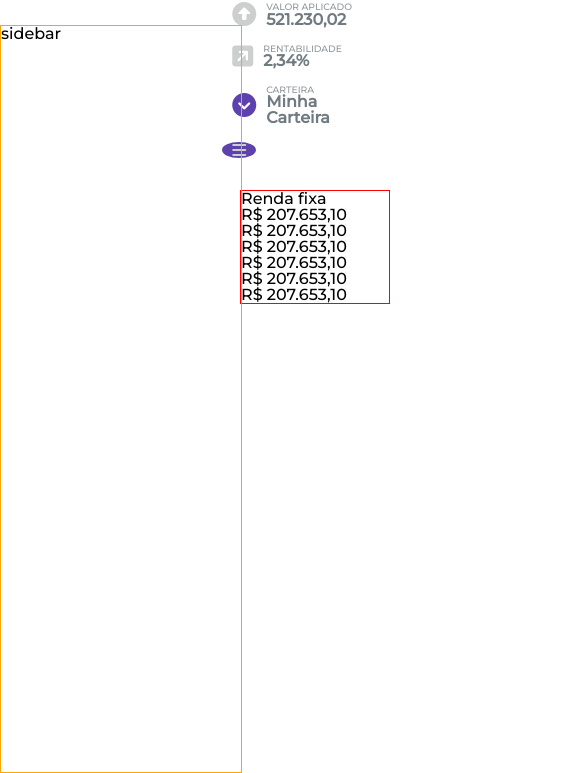
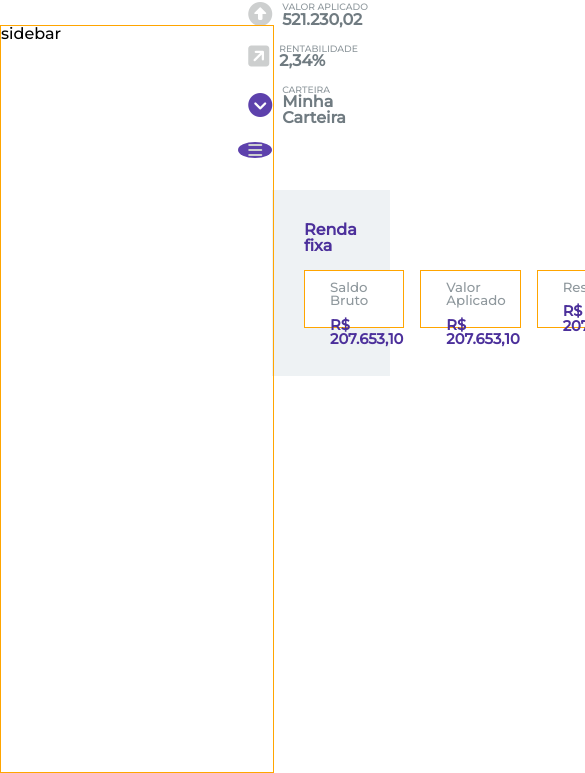
Before and after one commit to vsribeiro19/desafio-frontend-kinvo, a plain HTML site: page index.html in a window 390 px wide. Shown: the part 71-844 px from the top of the page, 585 px wide, since content can reach past the window. Drawn offline with Linux system fonts and the light colour scheme.

Commit message:
fix: Organizar header de renda fixa. Resta ajudar responsividade

```diff
--- a/index.html
+++ b/index.html
@@ -59,44 +59,44 @@
         <h2>sidebar</h2>
     </nav>
     <div class="main">
-        <header>
+        <header class="header">
             <div class="titulo_renda-fixa">
-                <h2>Renda fixa</h2>
+                <h1>Renda fixa</h1>
             </div>
             <div class="cards-valores__header">
                 <div class="cards">
                     <div class="titulo-cards">
-
+                        <span>Saldo Bruto</span>
                     </div>
                     <h2 class="preco-card">R$ 207.653,10</h2>
                 </div>
                 <div class="cards">
                     <div class="titulo-cards">
-
+                        <span>Valor Aplicado</span>
                     </div>
                     <h2 class="preco-card">R$ 207.653,10</h2>
                 </div>
                 <div class="cards">
                     <div class="titulo-cards">
-
+                        <span>Resultado</span>
                     </div>
                     <h2 class="preco-card">R$ 207.653,10</h2>
                 </div>
                 <div class="cards">
                     <div class="titulo-cards">
-
+                        <span>Rentabilidade</span>
                     </div>
                     <h2 class="preco-card">R$ 207.653,10</h2>
                 </div>
                 <div class="cards">
                     <div class="titulo-cards">
-
+                        <span>CDI</span>
                     </div>
                     <h2 class="preco-card">R$ 207.653,10</h2>
                 </div>
                 <div class="cards">
                     <div class="titulo-cards">
-
+                        <span>% Sobre CDI</span>
                     </div>
                     <h2 class="preco-card">R$ 207.653,10</h2>
                 </div>
@@ -107,9 +107,10 @@
 
             </div>
         </section>
-        <section class="section__rendas-fixas">
+        <section class="section__minhas-rendas-fixas">
 
-        </section>
+    </div>
+    </section>
     </div>
     <script src="https://kit.fontawesome.com/81d4235104.js" crossorigin="anonymous"></script>
     <script src="index.js" defer></script>
--- a/src/assets/styles/header.css
+++ b/src/assets/styles/header.css
@@ -11,7 +11,7 @@ body {
 .nav {
     display: flex;
     justify-content: space-between;
-    padding: 0 2rem;
+    padding: 0rem 6rem 0rem 3rem;
 }
 
 .transacoes-card {
@@ -33,7 +33,7 @@ body {
 
 ul .titulo__transacoes-item {
     font-size: 0.58rem;
-    color: #8F989D;
+    color: var(--font-silver-light);
     text-transform: uppercase;
 }
 
--- a/src/assets/styles/main-content.css
+++ b/src/assets/styles/main-content.css
@@ -1,5 +1,41 @@
 .main {
     width: auto;
-    margin-left: 15rem;
-    border: 1px solid red;
+    margin-left: 17rem;
+    background-color: #EEF2F4;
+    /* border: 1px solid red; */
 }
+
+.titulo_renda-fixa h1 {
+    color: #4C309B;
+    font-weight: 600;
+    padding: 0rem 2rem;
+}
+
+.cards-valores__header {
+    display: flex;
+    gap: 1rem;
+    flex-wrap: nowrap;
+    padding: 1rem 2rem;
+}
+
+.cards {
+    /* display: flex; */
+    width: 11rem;
+    height: 3.5rem;
+    background-color: #fff;
+    border: 1px solid orange;
+}
+
+
+.titulo-cards {
+    font-size: 10pt;
+    color: var(--font-silver-light);
+    padding: 10px 0 0 25px;
+}
+
+.preco-card {
+    font-size: 11pt;
+    color: #4C309B;
+    font-weight: 600;
+    padding: 10px 0 0 25px;
+}
--- a/src/assets/styles/sidebar.css
+++ b/src/assets/styles/sidebar.css
@@ -1,6 +1,6 @@
 
 .sidebar{
-    width: 15rem;
+    width: 17rem;
     position:fixed;
     top:6rem;
     left:0;
--- a/src/assets/styles/vars.css
+++ b/src/assets/styles/vars.css
@@ -12,5 +12,6 @@
     --color-orange-graphic: #FF8052;
     --font-green-prices-results: #38BFA0;
     --font-purple-light: #8A51BA;
+    --font-silver-light:#8F989D;
     --font-montserrat:"Montserrat", sans-serif;
 }
```
